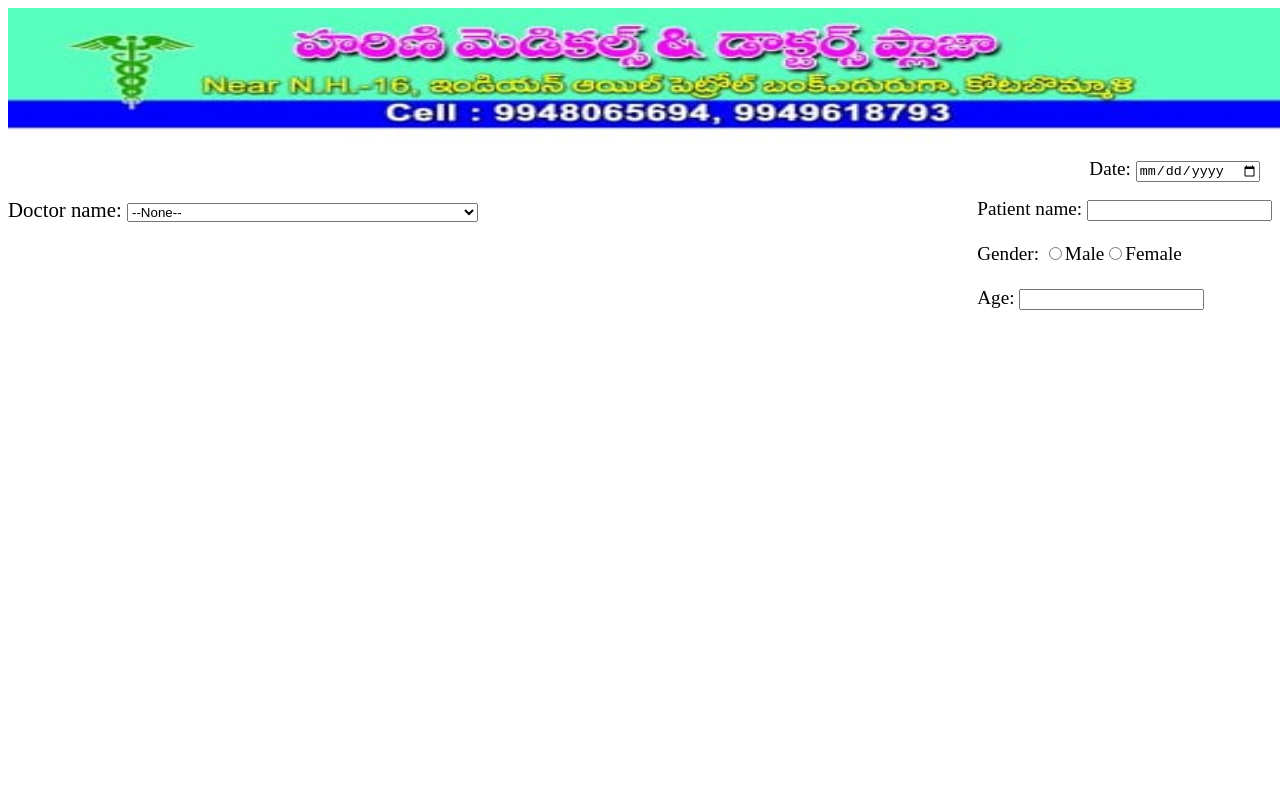
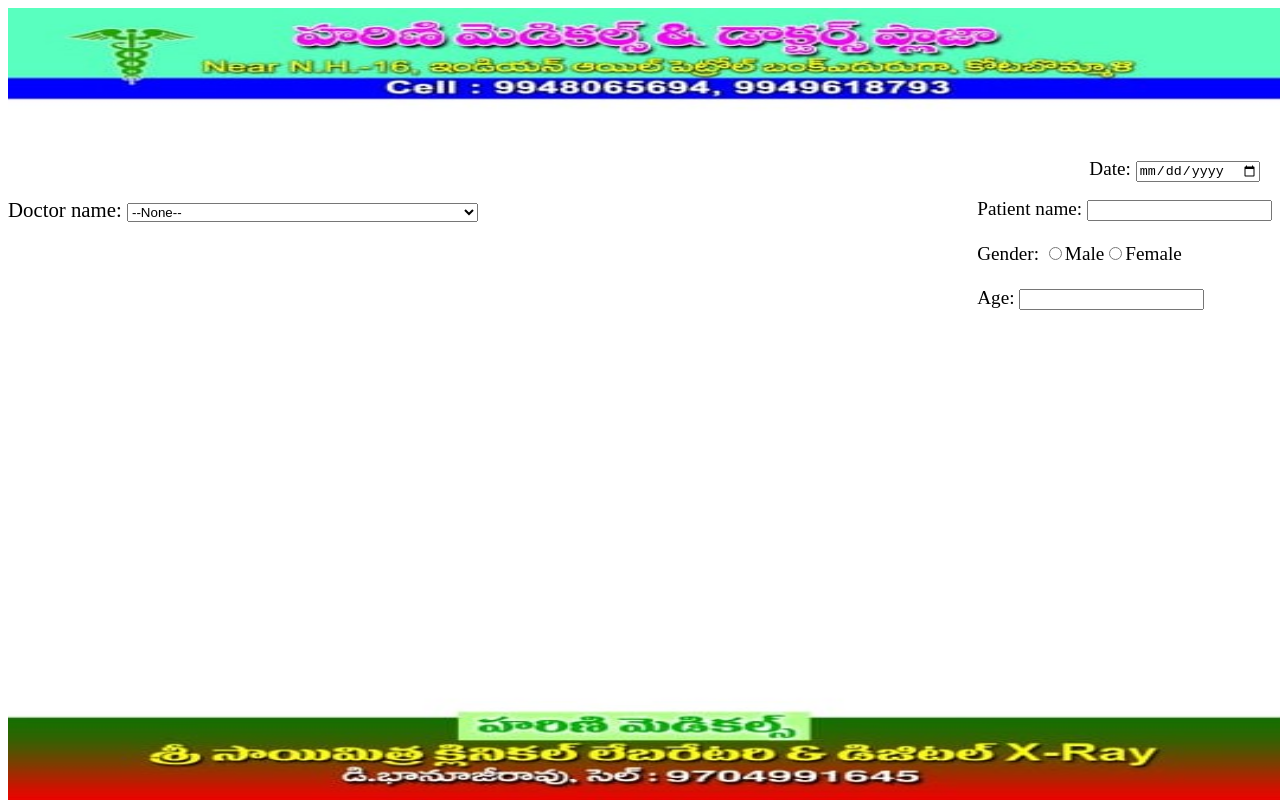
Before and after one commit to Dhanushsana/harinimedicals, a plain HTML site: page index.html in a window 1280 px wide. Drawn offline with Linux system fonts and the light colour scheme.

Commit message:
Update index.html

```diff
--- a/index.html
+++ b/index.html
@@ -9,7 +9,7 @@
         <link rel="stylesheet" href="style.css">
     </head>
     <body>
-        <img src="tem.jpg" height="1045px" width=100% class="img1">
+        <img src="tem.jpg" height="99%" width=100% class="img1">
         <div class="wholecon">
             <div class="top-right" style="font-size:1.2em">
                 <form>
```
